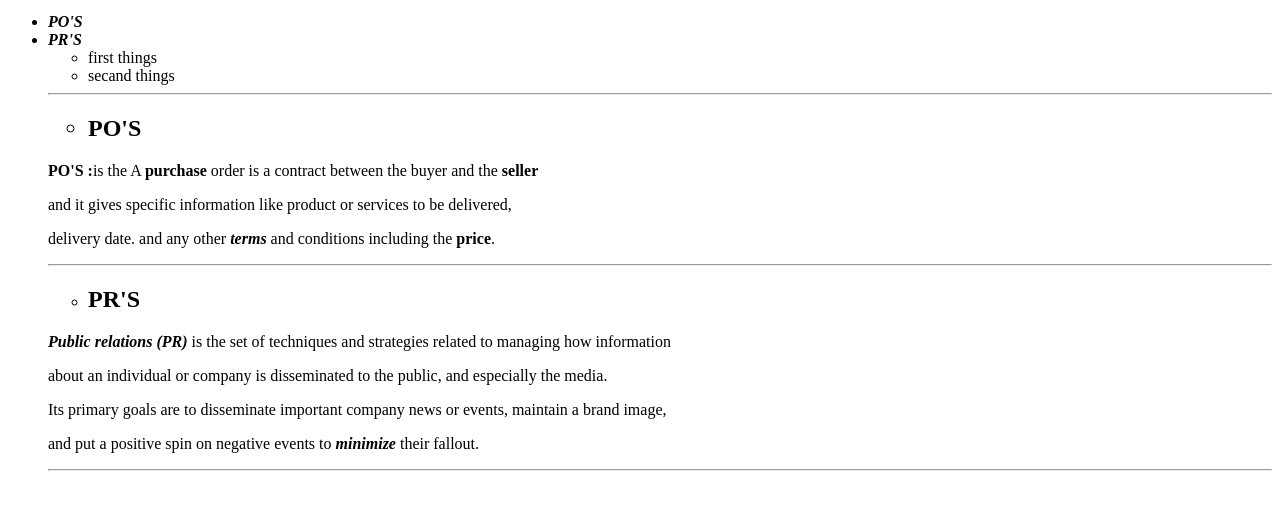
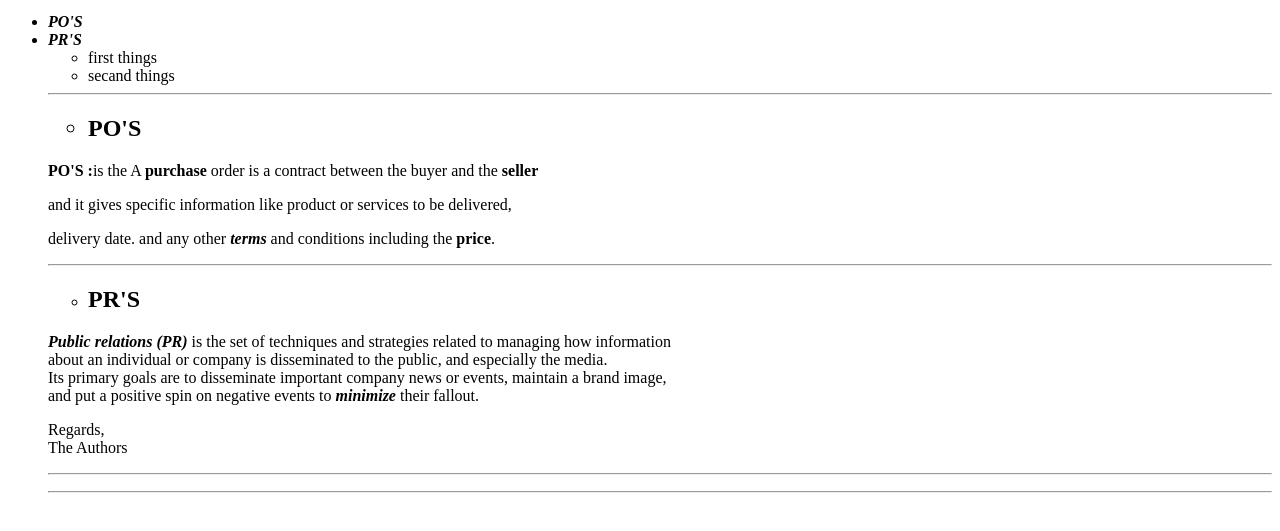
Before and after one commit to mksmks14/my-repo, a plain HTML site: page index.HTML in a window 1280 px wide. Shown: the part 101-632 px from the top of the page. Drawn offline with Linux system fonts and the light colour scheme.

Commit message:
Basic Web pages

```diff
--- a/index.HTML
+++ b/index.HTML
@@ -4,7 +4,7 @@
     <meta charset="UTF-8">
     <meta http-equiv="X-UA-Compatible" content="IE=edge">
     <meta name="viewport" content="width=device-width, initial-scale=1.0">
-    <title>your task </title>
+    <title>Basic Web Pages </title>
 </head>
 <body>
        <h1>what is the tasks you should be finshed everyday!! </h1>
@@ -35,11 +35,16 @@
  <ul>
         <li><b><h2>PR'S</h2> </b></li></ul>
         <p>
-           <p> <b><i> Public relations (PR)</i></b>  is the set of techniques and strategies related to managing how information
-               <p> about an individual or company is disseminated to the public, and especially the media.
-                <p> Its primary goals are to disseminate important company news or events, maintain a brand image,
-                <p> and put a positive spin on negative events to <i><b>minimize</b> </i> their fallout.
+           <p> <b><i> Public relations (PR)</i></b>  is the set of techniques and strategies related to managing how information<br/>
+                 about an individual or company is disseminated to the public, and especially the media.<br/>
+                 Its primary goals are to disseminate important company news or events, maintain a brand image,<br/>
+                and put a positive spin on negative events to <i><b>minimize</b> </i> their fallout.
+                <p>Regards,<br>
+                    The Authors</p>
+
+                    <hr>
             </p>
+
             <hr>
 
 </body>
```
